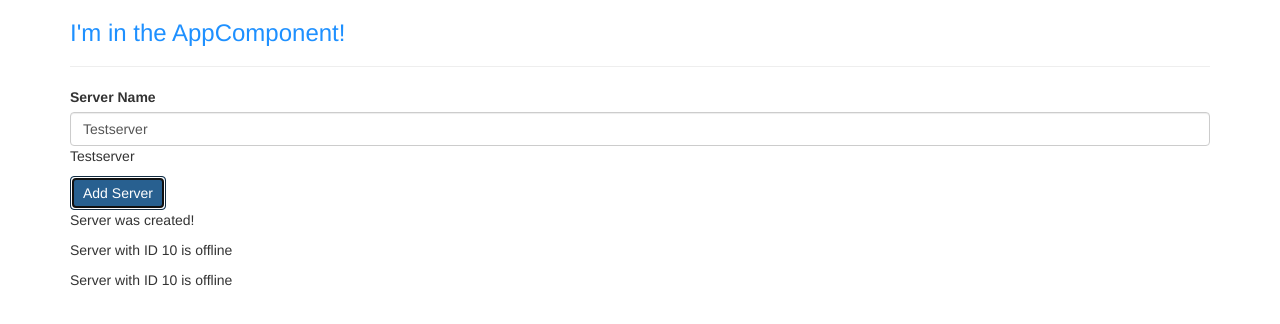
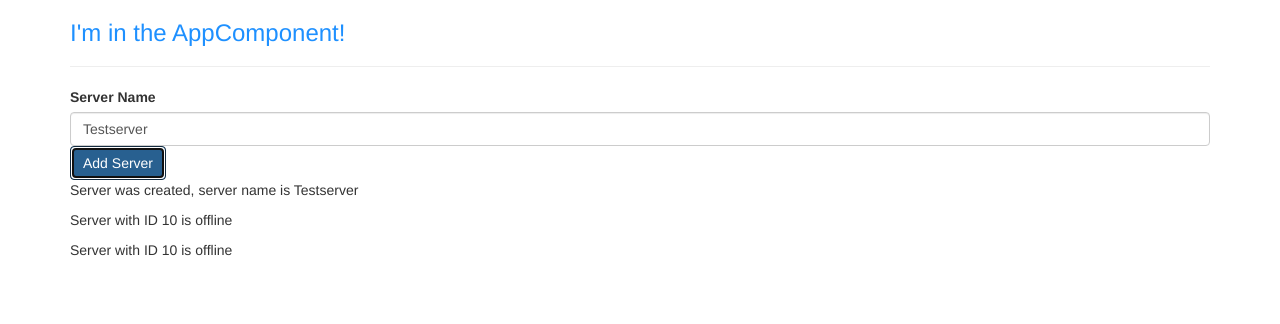
Before and after one commit to hongjunpyo11/udemy-my-first-app, an Angular app: page / in a window 1280 px wide. Both pictures are taken after a click on the button "Add Server". Shown: the top 324 px of the page. Built offline with nearby package versions, Linux system fonts and the light colour scheme.

Commit message:
조건부로 데이터 출력하기를 위한 ngIf 사용하기

```diff
--- a/src/app/servers/servers.component.html
+++ b/src/app/servers/servers.component.html
@@ -7,12 +7,13 @@
   type="text"
   class="form-control"
   [(ngModel)]="serverName">
-<p>{{ serverName }}</p>
+<!--<p>{{ serverName }}</p>-->
 <button
   class="btn btn-primary"
   [disabled]="!allowNerServer"
   (click)="onCreateServer()">Add Server</button>
 <!--<p [innerText]="allowNerServer"></p>-->
-<p>{{ serverCreationStatus }}</p>
+<!--<p>{{ serverCreationStatus }}</p>-->
+<p *ngIf="serverCreated">Server was created, server name is {{ serverName }}</p>
 <app-server></app-server>
 <app-server></app-server>
--- a/src/app/servers/servers.component.ts
+++ b/src/app/servers/servers.component.ts
@@ -11,6 +11,7 @@
   allowNerServer = false;
   serverCreationStatus: string = 'No server was created!';
   serverName: string = 'Testserver';
+  serverCreated = false;
 
   constructor() {
     setTimeout(() => {
@@ -23,7 +24,8 @@
   }
 
   onCreateServer() {
-    this.serverCreationStatus = 'Server was created!';
+    this.serverCreated = true;
+    this.serverCreationStatus = 'Server was created! Name is ' + this.serverName;
   }
 
   onUpdateServerName(event: Event) {
```
